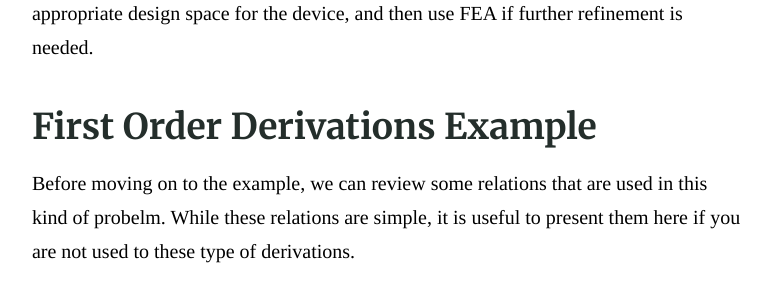
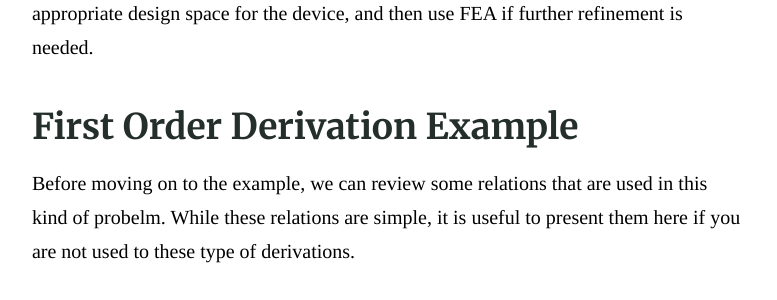
Before and after one commit to simeonipietro/memscademy.com, a Jekyll site: the page built from _posts/2020-06-15- Piezoelectricity for Grad Students.md, in a window 1280 px wide and 900 px high, scrolled down 4653 px. Shown: the part 156-456 px from the top of the window, without its empty margins (251-1028 px from the left). Built offline with Jekyll 4.4.1, drawn with Linux system fonts in a browser that asks for light colours; our own code applies the rules of GitHub Pages for plain Markdown files; formulas are drawn with MathJax 3.

Commit message:
Update 2020-06-15- Piezoelectricity for Grad Students.md

```diff
--- a/_posts/2020-06-15- Piezoelectricity for Grad Students.md
+++ b/_posts/2020-06-15- Piezoelectricity for Grad Students.md
@@ -90,7 +90,7 @@ However, if you are looking for a more precise derivation of a sensor or actuato
 
 Finally, if you have access to FEA, all of the above is automatically captured in the simulation. So what someone would commonly do is using first order results to define an appropriate design space for the device, and then use FEA if further refinement is needed.
 
-## First Order Derivations Example
+## First Order Derivation Example
 
 Before moving on to the example, we can review some relations that are used in this kind of probelm. While these relations are simple, it is useful to present them here if you are not used to these type of derivations.
 
```
